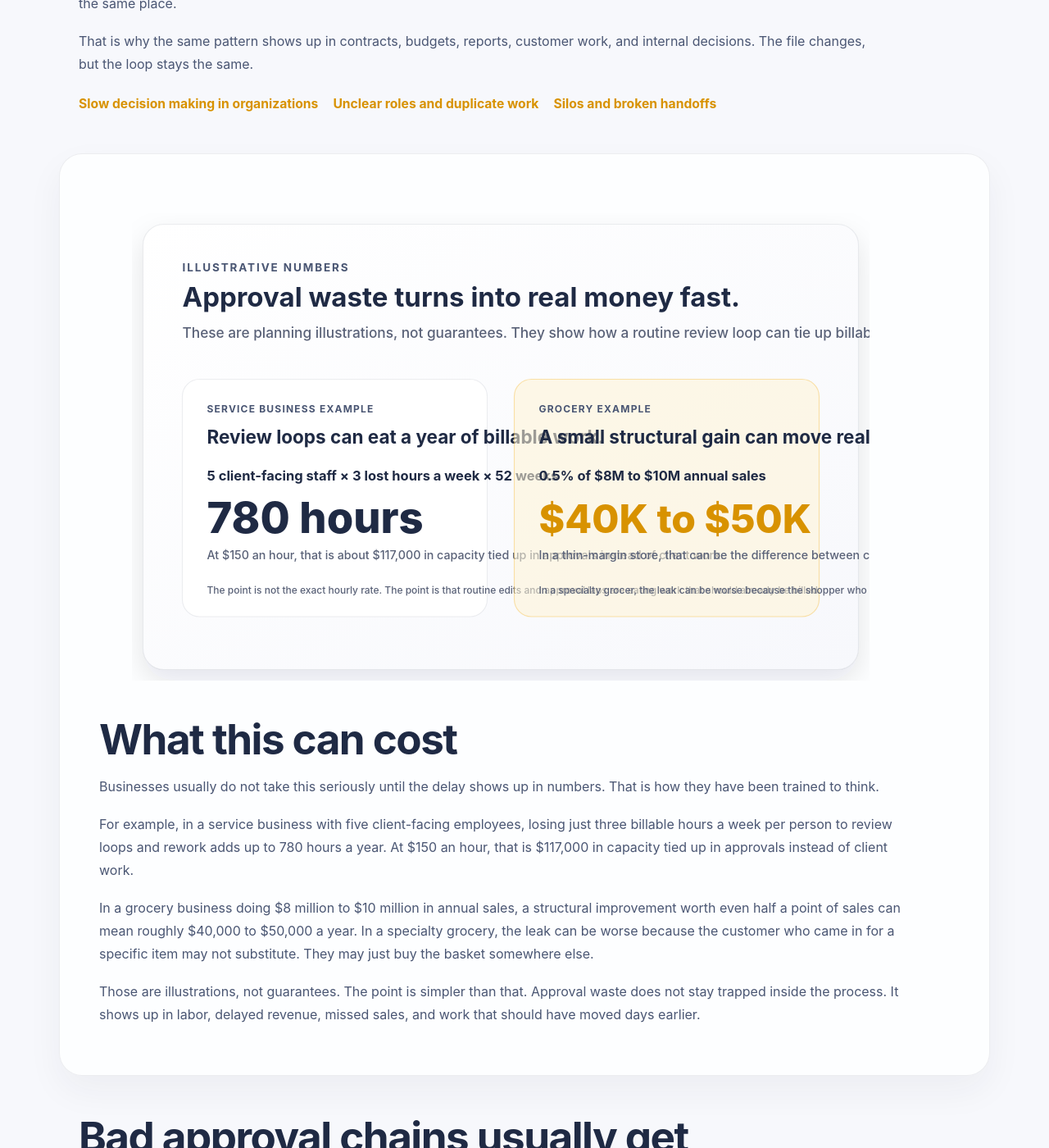
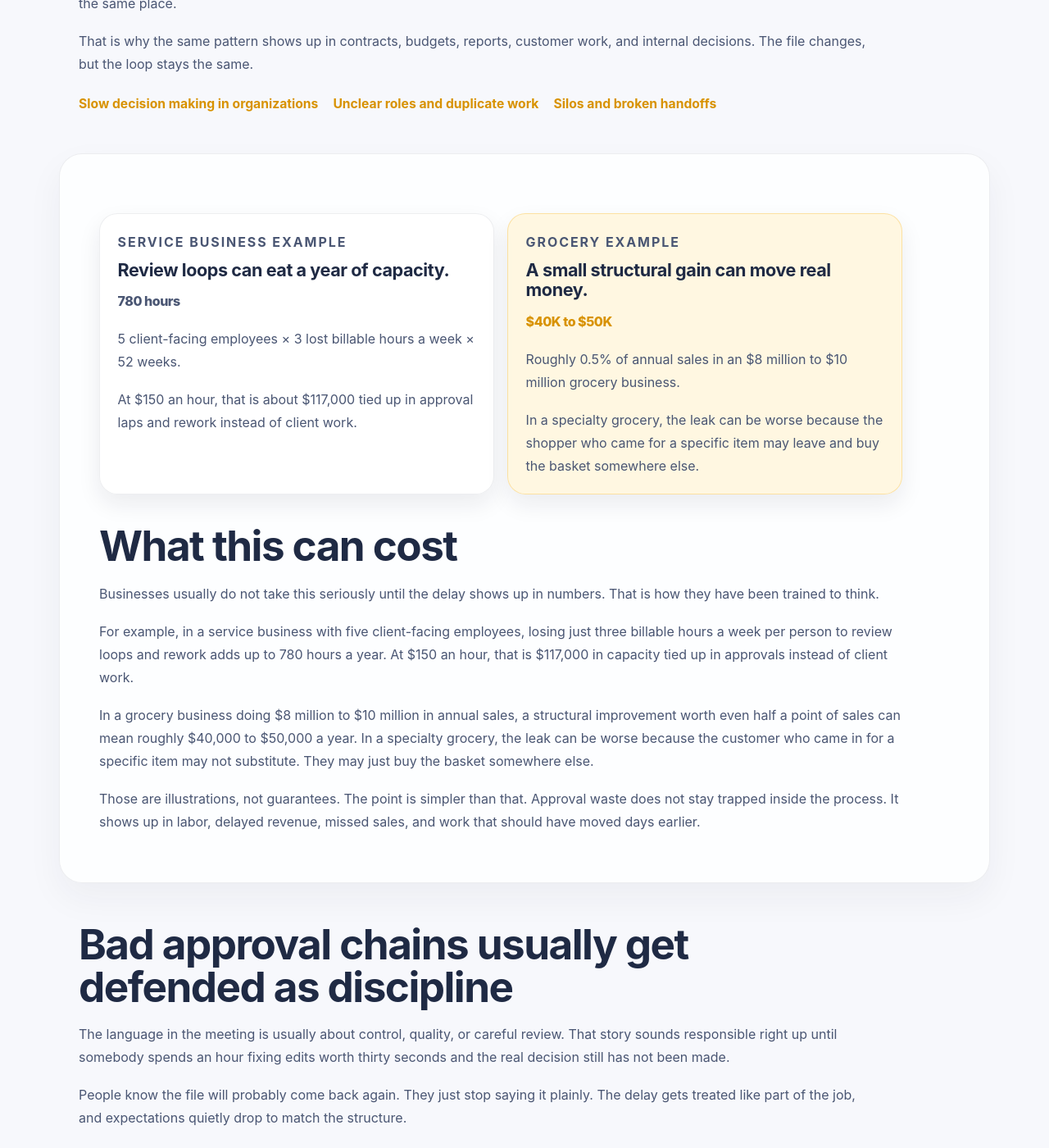
Before and after one commit to efost7873/integratedvaluearchitecture.com, a Jekyll site: the page built from approval-bottlenecks.html, in a window 1280 px wide and 1400 px high, scrolled down 1860 px. Shown: the whole window at 82% size. Built offline with Jekyll 4.4.1, drawn with Linux system fonts in a browser that asks for light colours.

Commit message:
Update visual-approval-cost-examples.html

```diff
--- a/_includes/visual-approval-cost-examples.html
+++ b/_includes/visual-approval-cost-examples.html
@@ -1,54 +1,25 @@
-<div class="iva-visual-block iva-visual-block--cost" aria-labelledby="approval-cost-title approval-cost-desc">
-  <figure class="iva-visual-card">
-    <svg viewBox="0 0 1200 760" role="img" aria-labelledby="approval-cost-title approval-cost-desc" xmlns="http://www.w3.org/2000/svg">
-      <title id="approval-cost-title">Illustrative cost examples for approval bottlenecks</title>
-      <desc id="approval-cost-desc">Two example cards showing how review loops can tie up billable hours in a service business and how a small percentage change can matter in a thin-margin grocery business.</desc>
-      <defs>
-        <linearGradient id="costBg" x1="0" y1="0" x2="1" y2="1">
-          <stop offset="0%" stop-color="#ffffff"/>
-          <stop offset="100%" stop-color="#f7f8fc"/>
-        </linearGradient>
-        <filter id="costShadow" x="-20%" y="-20%" width="140%" height="160%">
-          <feDropShadow dx="0" dy="18" stdDeviation="22" flood-color="#14203a" flood-opacity="0.10"/>
-        </filter>
-        <style>
-          .frame { fill: url(#costBg); stroke: rgba(31,42,68,0.08); stroke-width: 1.5; }
-          .eyebrow { font: 700 18px -apple-system,BlinkMacSystemFont,'Segoe UI',Roboto,Helvetica,Arial,sans-serif; letter-spacing: 0.14em; text-transform: uppercase; fill: #4a5673; }
-          .headline { font: 700 44px -apple-system,BlinkMacSystemFont,'Segoe UI',Roboto,Helvetica,Arial,sans-serif; fill: #1f2a44; }
-          .subcopy { font: 500 23px/1.45 -apple-system,BlinkMacSystemFont,'Segoe UI',Roboto,Helvetica,Arial,sans-serif; fill: #5a6278; }
-          .card { fill: #ffffff; stroke: rgba(31,42,68,0.08); stroke-width: 1.5; }
-          .card-accent { fill: rgba(255,244,214,0.56); stroke: rgba(242,169,0,0.32); stroke-width: 1.5; }
-          .card-kicker { font: 700 16px -apple-system,BlinkMacSystemFont,'Segoe UI',Roboto,Helvetica,Arial,sans-serif; letter-spacing: 0.1em; text-transform: uppercase; fill: #4a5673; }
-          .card-title { font: 700 30px -apple-system,BlinkMacSystemFont,'Segoe UI',Roboto,Helvetica,Arial,sans-serif; fill: #1f2a44; }
-          .formula { font: 700 22px -apple-system,BlinkMacSystemFont,'Segoe UI',Roboto,Helvetica,Arial,sans-serif; fill: #1f2a44; }
-          .copy { font: 500 19px/1.5 -apple-system,BlinkMacSystemFont,'Segoe UI',Roboto,Helvetica,Arial,sans-serif; fill: #5a6278; }
-          .big-number { font: 800 70px -apple-system,BlinkMacSystemFont,'Segoe UI',Roboto,Helvetica,Arial,sans-serif; fill: #1f2a44; }
-          .big-number-accent { font: 800 64px -apple-system,BlinkMacSystemFont,'Segoe UI',Roboto,Helvetica,Arial,sans-serif; fill: #d89200; }
-          .small-note { font: 500 16px/1.45 -apple-system,BlinkMacSystemFont,'Segoe UI',Roboto,Helvetica,Arial,sans-serif; fill: #5a6278; }
-        </style>
-      </defs>
+<div class="iva-stat-visual" aria-label="Illustrative approval bottleneck cost examples">
+  <div class="iva-stat-card">
+    <p class="iva-stat-kicker">Service business example</p>
+    <h3 class="iva-stat-title">Review loops can eat a year of capacity.</h3>
+    <p class="iva-stat-number">780 hours</p>
+    <p class="iva-stat-copy">
+      5 client-facing employees × 3 lost billable hours a week × 52 weeks.
+    </p>
+    <p class="iva-stat-note">
+      At $150 an hour, that is about $117,000 tied up in approval laps and rework instead of client work.
+    </p>
+  </div>
 
-      <rect class="frame" x="18" y="18" width="1164" height="724" rx="34" filter="url(#costShadow)"/>
-
-      <text class="eyebrow" x="82" y="94">Illustrative numbers</text>
-      <text class="headline" x="82" y="152">Approval waste turns into real money fast.</text>
-      <text class="subcopy" x="82" y="202">These are planning illustrations, not guarantees. They show how a routine review loop can tie up billable capacity or burn thin-margin sales.</text>
-
-      <rect class="card" x="82" y="270" width="496" height="386" rx="28"/>
-      <text class="card-kicker" x="122" y="324">Service business example</text>
-      <text class="card-title" x="122" y="374">Review loops can eat a year of billable work.</text>
-      <text class="formula" x="122" y="434">5 client-facing staff × 3 lost hours a week × 52 weeks</text>
-      <text class="big-number" x="122" y="520">780 hours</text>
-      <text class="copy" x="122" y="562">At $150 an hour, that is about $117,000 in capacity tied up in approvals instead of client work.</text>
-      <text class="small-note" x="122" y="618">The point is not the exact hourly rate. The point is that routine edits and approval laps are eating work that should already be billed.</text>
-
-      <rect class="card-accent" x="622" y="270" width="496" height="386" rx="28"/>
-      <text class="card-kicker" x="662" y="324">Grocery example</text>
-      <text class="card-title" x="662" y="374">A small structural gain can move real money.</text>
-      <text class="formula" x="662" y="434">0.5% of $8M to $10M annual sales</text>
-      <text class="big-number-accent" x="662" y="520">$40K to $50K</text>
-      <text class="copy" x="662" y="562">In a thin-margin store, that can be the difference between carrying the delay and actually seeing the gain.</text>
-      <text class="small-note" x="662" y="618">In a specialty grocer, the leak can be worse because the shopper who came for a specific item may leave and buy the basket somewhere else.</text>
-    </svg>
-  </figure>
+  <div class="iva-stat-card iva-stat-card--accent">
+    <p class="iva-stat-kicker">Grocery example</p>
+    <h3 class="iva-stat-title">A small structural gain can move real money.</h3>
+    <p class="iva-stat-number">$40K to $50K</p>
+    <p class="iva-stat-copy">
+      Roughly 0.5% of annual sales in an $8 million to $10 million grocery business.
+    </p>
+    <p class="iva-stat-note">
+      In a specialty grocery, the leak can be worse because the shopper who came for a specific item may leave and buy the basket somewhere else.
+    </p>
+  </div>
 </div>
```
